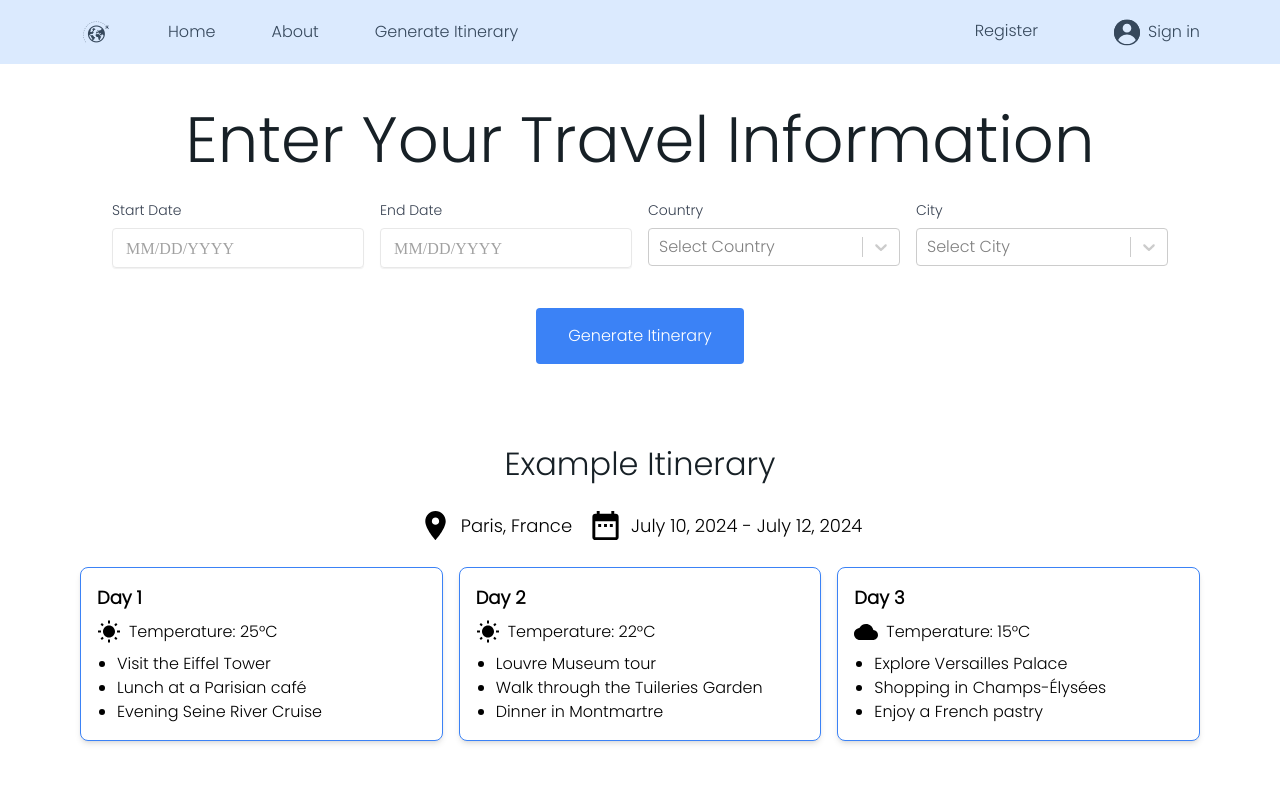
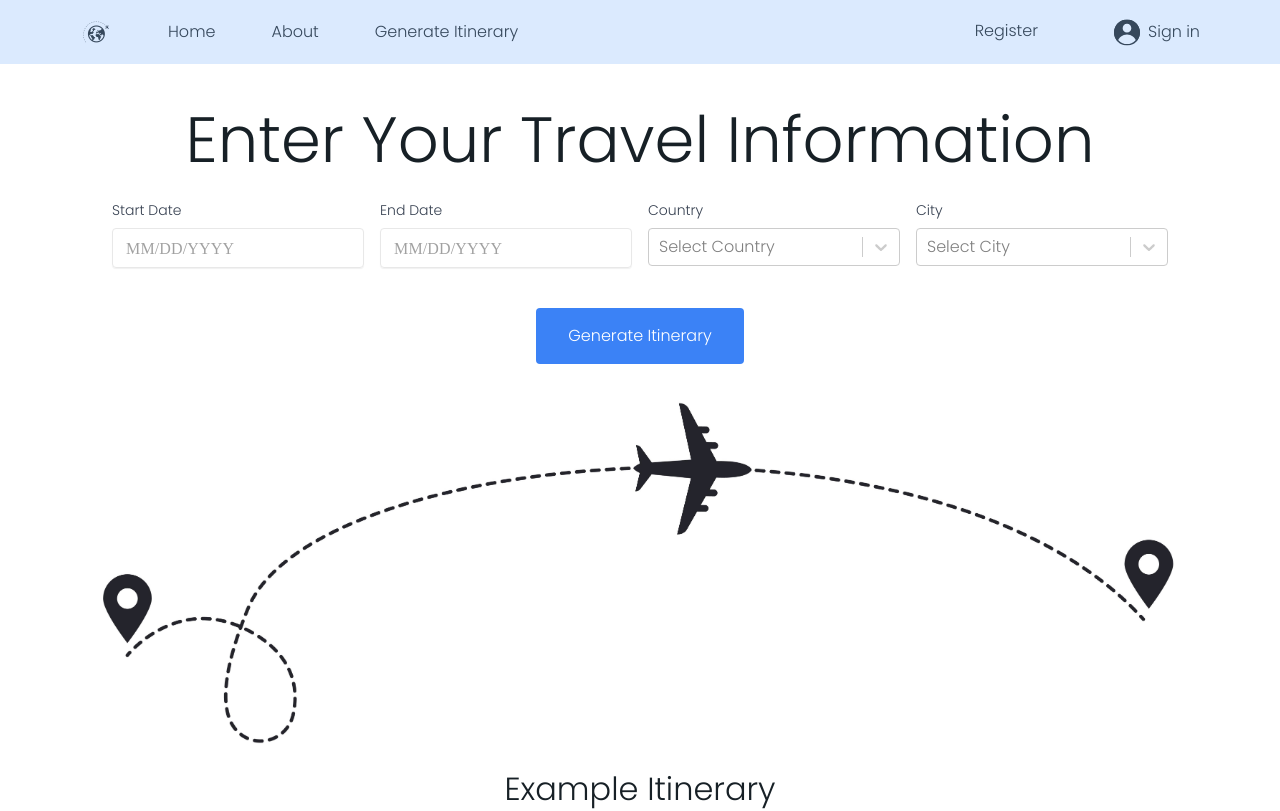
Before and after one commit to BojanaMarojevikj/travel-master, a Next.js app: page /generate-itinerary in a window 1280 px wide. Shown: the top 811 px of the page. Built offline with nearby package versions, Linux system fonts and the light colour scheme; no server answers.

Commit message:
added image on itinerary page

```diff
--- a/app/generate-itinerary/components/ExampleCards.tsx
+++ b/app/generate-itinerary/components/ExampleCards.tsx
@@ -39,7 +39,7 @@ const ExampleCards: React.FC = () => {
   };
 
   return (
-    <div className="pt-8">
+    <div>
       <h3 className="text-center text-[24px] leading-[30px] font-medium text-[#172026] lg:text-[32px] lg:leading-[40px]">
         Example Itinerary
       </h3>
--- a/app/generate-itinerary/components/TravelForm.tsx
+++ b/app/generate-itinerary/components/TravelForm.tsx
@@ -10,6 +10,9 @@ import Stack from '@mui/material/Stack';
 import { DatePicker } from '@mui/x-date-pickers/DatePicker';
 import { Dayjs } from 'dayjs';
 import { LocalizationProvider } from '@mui/x-date-pickers/LocalizationProvider';
+import airplaneTravelImage from '../../../public/assets/airplane-travel.jpg'
+import Image from "next/image";
+
 
 
 export default function TravelForm() {
@@ -97,8 +100,8 @@ export default function TravelForm() {
       <h2 className="text-center text-[32px] leading-[40px] font-medium text-[#172026] lg:text-[64px] lg:leading-[72px]">
         Enter Your Travel Information
       </h2>
-      <form className="bg-white rounded px-8 pt-6 pb-8 mb-4" onSubmit={handleSubmit}>
-      {formError && (
+      <form className="rounded px-8 pt-6" onSubmit={handleSubmit}>
+        {formError && (
           <div className="bg-red-100 border border-red-400 text-red-700 px-4 py-3 rounded relative mb-4" role="alert">
             <span className="block sm:inline"> {formError}</span>
           </div>
@@ -114,7 +117,7 @@ export default function TravelForm() {
                   onChange={(newValue: Dayjs | null) => setStartDate(newValue ? newValue.startOf('day') : null)}
                   slotProps={
                     {
-                      layout:{
+                      layout: {
                         sx: {}
                       },
                       textField: {
@@ -128,7 +131,7 @@ export default function TravelForm() {
                             '&:hover fieldset': { border: '0.5px solid #E8E8E8', fontFamily: '__Poppins_7ef1e4' },
                             '&.Mui-focused fieldset': { border: '2px solid #2684FF', fontFamily: '__Poppins_7ef1e4' },
                           },
-                          '& .MuiInputBase-input': { fontFamily: '__Poppins_7ef1e4'  },
+                          '& .MuiInputBase-input': { fontFamily: '__Poppins_7ef1e4' },
                           '& .MuiButtonBase-root': { fontFamily: '__Poppins_7ef1e4' },
                           '& .MuiInputBase-root': { fontFamily: '__Poppins_7ef1e4' },
                           '% .MuiPickersCalendarHeader-label': { fontFamily: '__Poppins_7ef1e4' },
@@ -153,7 +156,7 @@ export default function TravelForm() {
                   minDate={minEndDate}
                   slotProps={
                     {
-                      layout:{
+                      layout: {
                         sx: {
 
                         }
@@ -169,7 +172,7 @@ export default function TravelForm() {
                             '&:hover fieldset': { border: '0.5px solid #E8E8E8', fontFamily: '__Poppins_7ef1e4' },
                             '&.Mui-focused fieldset': { border: '2px solid #2684FF', fontFamily: '__Poppins_7ef1e4' },
                           },
-                          '& .MuiInputBase-input': { fontFamily: '__Poppins_7ef1e4'  },
+                          '& .MuiInputBase-input': { fontFamily: '__Poppins_7ef1e4' },
                           '& .MuiButtonBase-root': { fontFamily: '__Poppins_7ef1e4' },
                           '& .MuiInputBase-root': { fontFamily: '__Poppins_7ef1e4' },
                           width: '100%',
@@ -231,7 +234,13 @@ export default function TravelForm() {
         </div>
       )}
 
-      <ExampleCards />
+    <div>
+        <Image src={airplaneTravelImage} alt="Airplane"/>
+    </div>
+
+    <div className="relative z-10">
+        <ExampleCards />
+    </div>
     </div>
   );
 }
```
Also changed, not shown: public/assets/airplane-travel.jpg (added).
